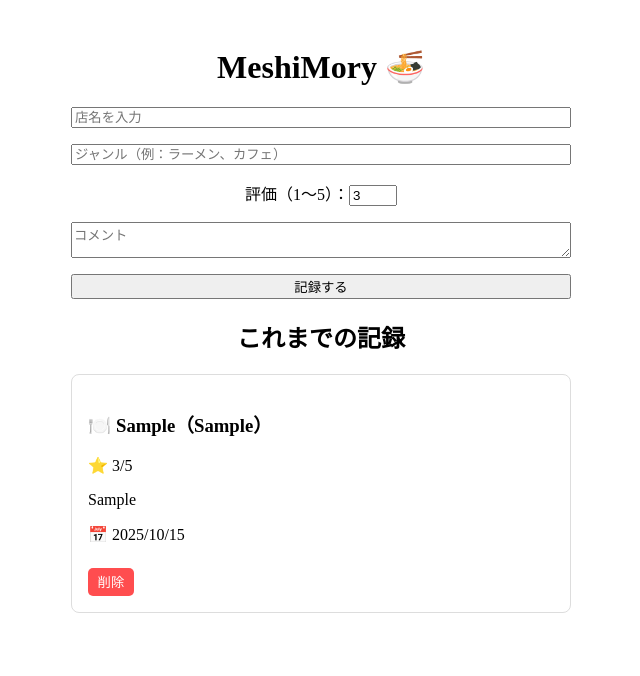
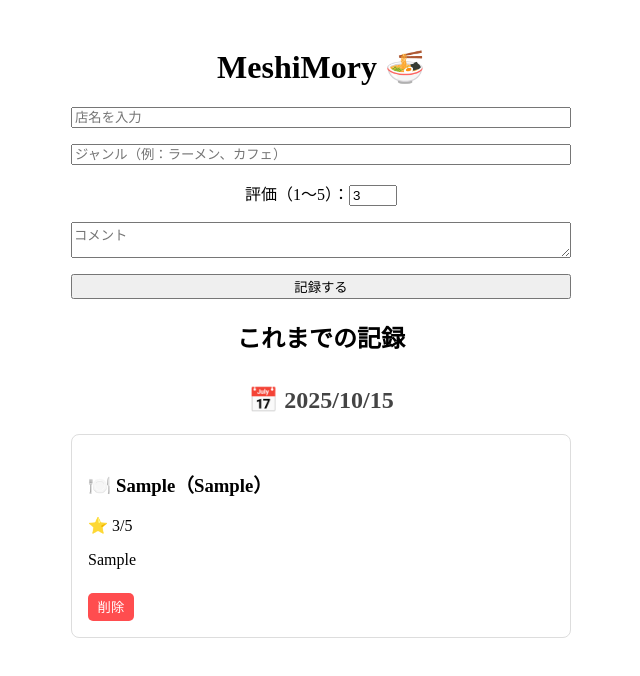
Before and after one commit to Kazuki95-hub/meshimory, a React (Vite) app in the folder apps/web/: page / in a window 1280 px wide. Both pictures are taken after typing "Sample", "Sample", "Sample" into the empty fields and a click on the button "記録する". Shown: the top 676 px of the page, without its empty margins (319-959 px from the left). Built offline with nearby package versions, Linux system fonts and the light colour scheme.

Commit message:
日付ごとに表示させるようにした

```diff
--- a/apps/web/src/App.tsx
+++ b/apps/web/src/App.tsx
@@ -35,7 +35,7 @@ export default function App() {
         alert('記録しました！');
     };
 
-    const handledelete = (index: number) => {
+    const handleDelete = (index: number) => {
         const isConfirmed = window.confirm("この記録を削除しますか？");
 
         if (!isConfirmed) return;
@@ -44,6 +44,12 @@ export default function App() {
         setRecords(upated);
     }
 
+    const groupedRecords = records.reduce((groups: any, record) => {
+        const date = record.date || "日付なし";
+        if (!groups[date]) groups[date] = [];
+        groups[date].push(record);
+        return groups;
+    }, {});
     return (
         <main style={{ maxWidth: "500px", margin: "3rem auto", textAlign: "center" }}>
             <h1>MeshiMory 🍜</h1>
@@ -81,10 +87,13 @@ export default function App() {
             {/* 🧾 一覧表示 */}
             <section>
                 <h2>これまでの記録</h2>
-                {records.length === 0 ? (
-                    <p>まだ記録がありません</p>
-                ) : (
-                    records.map((r, i) => (
+                {Object.keys(groupedRecords)
+                    .sort((a, b) => (a < b ? 1 : -1)) // 新しい日付が上にくるようにソート
+                    .map((date) => (
+                        <div key={date}>
+                            <h2 style={{ marginTop: "2rem", color: "#444" }}>📅 {date}</h2>
+
+                            {groupedRecords[date].map((r: any, i: number) => (
                                 <div
                                     key={i}
                                     style={{
@@ -95,13 +104,11 @@ export default function App() {
                                         textAlign: "left",
                                     }}
                                 >
-                            <h3>
-                                🍽️ {r.shopName}（{r.genre || "ジャンル未設定"}）
-                            </h3>
+                                    <h3>🍽️ {r.shopName}（{r.genre || "ジャンル未設定"}）</h3>
                                     <p>⭐ {r.rating}/5</p>
                                     {r.comment && <p>{r.comment}</p>}
-                            <p>📅 {r.date || "日付なし"}</p>
-                            <button onClick={() => handledelete(i)}
+                                    <button
+                                        onClick={() => handleDelete(i)}
                                         style={{
                                             background: "#ff4d4f",
                                             color: "#fff",
@@ -110,12 +117,14 @@ export default function App() {
                                             padding: "0.3rem 0.6rem",
                                             cursor: "pointer",
                                             marginTop: "0.5rem",
-                                }}>
+                                        }}
+                                    >
                                         削除
                                     </button>
                                 </div>
-                    ))
-                )}
+                            ))}
+                        </div>
+                    ))}
             </section>
         </main >
     );
```
Lines whose indentation alone changed are shown as unchanged.
